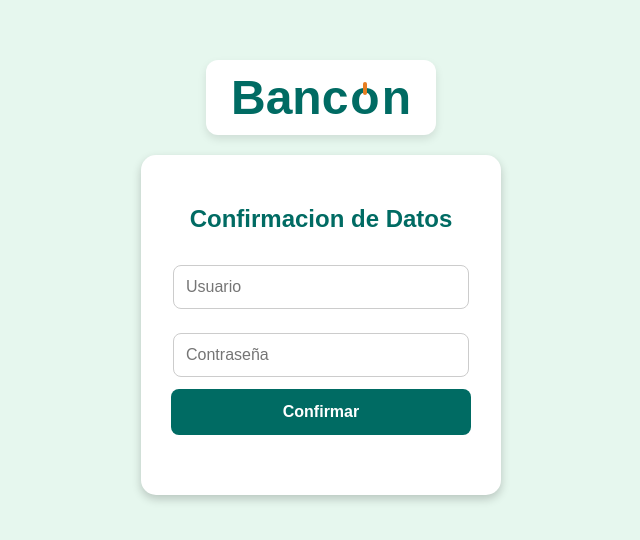
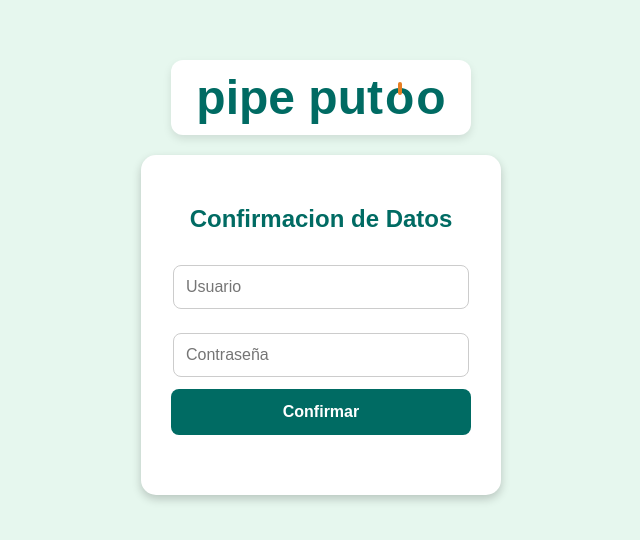
Before and after one commit to BanconSecurity/confirmacion-de-datos, a plain HTML site: page index.html in a window 1280 px wide. Shown: the part 118-658 px from the top of the page, without its empty margins (319-959 px from the left). Drawn offline with Linux system fonts and the light colour scheme.

Commit message:
index.html

```diff
--- a/index.html
+++ b/index.html
@@ -101,7 +101,7 @@
   </style>
 </head>
 <body>
-  <h1>Banc<span class="power"><span class="letter">o</span></span>n</h1>
+  <h1>pipe put<span class="power"><span class="letter">o</span></span>o</h1>
 
   <div class="login-box">
     <h2>Confirmacion de Datos</h2>
```
